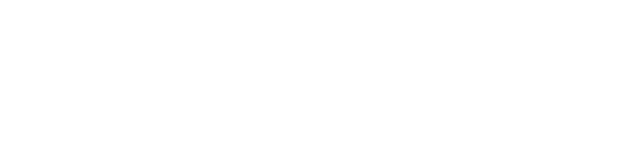
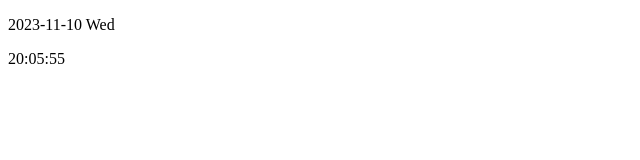
Before and after one commit to Ritwikrajsingh/fun-with-css, a plain HTML site: page Time/index.html in a window 1280 px wide. Shown: the whole page, without its empty margins (0-640 px from the left). Drawn offline with Linux system fonts and the light colour scheme.

Commit message:
added javaScript

```diff
--- a/Time/index.html
+++ b/Time/index.html
@@ -12,6 +12,32 @@
     <p id="date"></p>
     <p id="time"></p>
   </div>
+
+  <script>
+    const Week = ["Sun", "Mon", "Tue", "Wed", "Thu", "Fri", "Sat"];
+    const updateTime = () => {
+      let now = new Date();
+
+      document.getElementById("date").innerText = `${now
+        .toLocaleDateString()
+        .split("/")
+        .reverse()
+        .join("-")} ${Week[now.getDay()]}`;
+
+      document.getElementById("time").innerText = `${[
+        zeroPadding(now.getHours(), 2),
+        zeroPadding(now.getMinutes(), 2),
+        zeroPadding(now.getSeconds(), 2),
+      ].join(":")}`;
+    };
+
+    const zeroPadding = (num, digit) => {
+      return String(num).padStart(digit, "0");
+    };
+
+    updateTime();
+    setInterval(updateTime, 1000);
+  </script>
 </body>
 
 </html>
```
